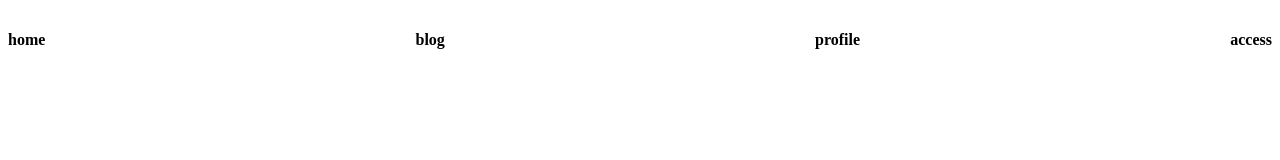
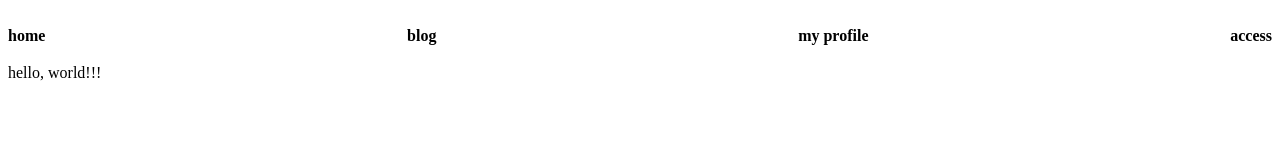
Before and after one commit to ya-mat-repo/jsexpert-and-react, a website built with Parcel: page index.html in a window 1280 px wide. Built offline with nearby package versions, Linux system fonts and the light colour scheme.

Commit message:
add body contents

```diff
--- a/index.html
+++ b/index.html
@@ -11,11 +11,13 @@
   <div class="l-header">
     <h4>home</h4>
     <h4>blog</h4>
-    <h4>profile</h4>
+    <h4>my profile</h4>
     <h4>access</h4>
   </div>
   <div class="l-main">
-
+    <div>
+      hello, world!!!
+    </div>
   </div>
   <script src="src/index.js"></script>
 </body>
--- a/src/styles.css
+++ b/src/styles.css
@@ -1,6 +1,6 @@
 .l-header {
   width: 100%;
-  height: 64px;
+  height: 56px;
   display: flex;
   align-items: center;
   justify-content: space-between;
```
